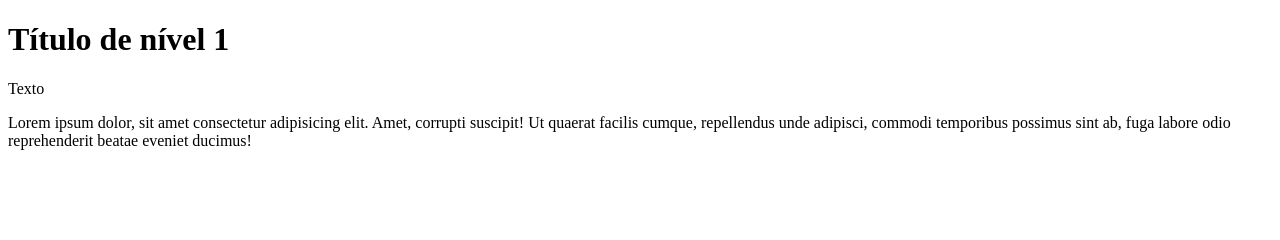
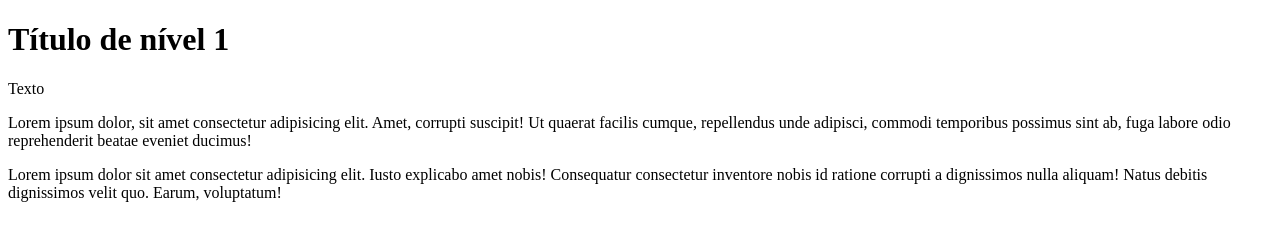
Before and after one commit to winiciusGarcia/meu-primeiro-repositorio, a plain HTML site: page index.html in a window 1280 px wide. Drawn offline with Linux system fonts and the light colour scheme.

Commit message:
novos arquivos

```diff
--- a/index.html
+++ b/index.html
@@ -10,6 +10,7 @@
     <h1>Título de nível 1</h1>
     <p>Texto</p>
     <p>Lorem ipsum dolor, sit amet consectetur adipisicing elit. Amet, corrupti suscipit! Ut quaerat facilis cumque, repellendus unde adipisci, commodi temporibus possimus sint ab, fuga labore odio reprehenderit beatae eveniet ducimus!</p>
+    <p>Lorem ipsum dolor sit amet consectetur adipisicing elit. Iusto explicabo amet nobis! Consequatur consectetur inventore nobis id ratione corrupti a dignissimos nulla aliquam! Natus debitis dignissimos velit quo. Earum, voluptatum!</p>
 
 </body>
 </html>
```
